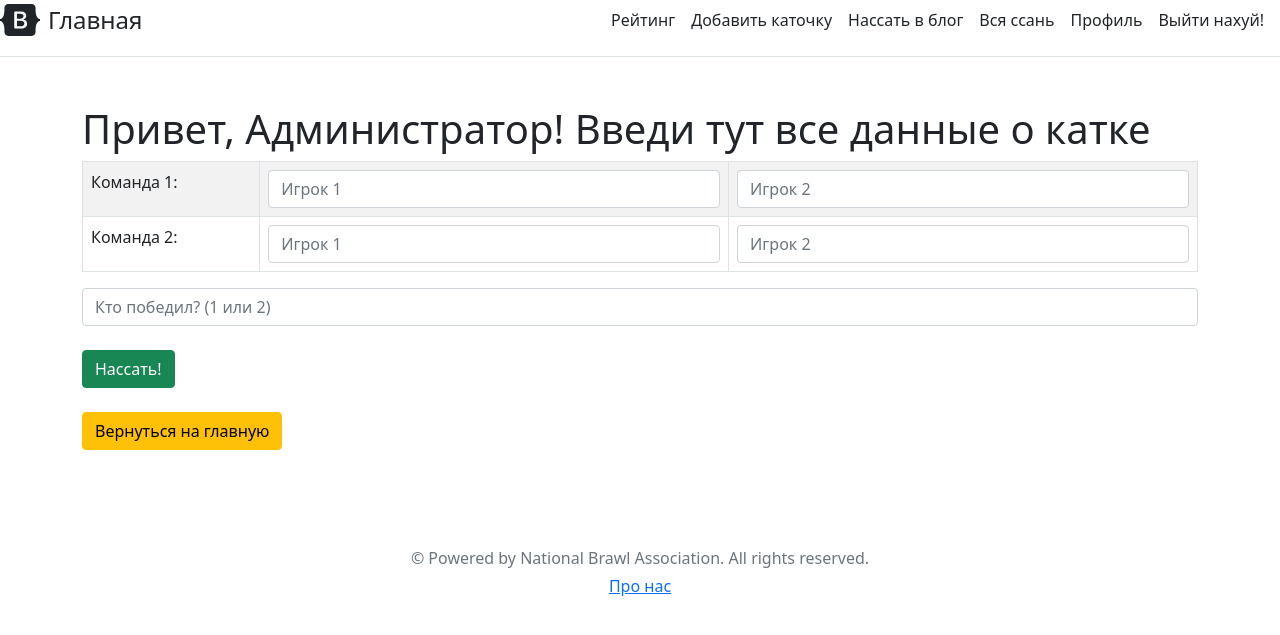
After one commit to AntonGorokhov/BrawlBook, a Flask app: page /commit_round in a window 1280 px wide. The commit adds this page. Shown: the top 635 px of the page. Run offline with Flask 2, Linux system fonts and the light colour scheme; a user stored in the database is signed in.

Commit message:
added games

```diff
--- a/website/__init__.py
+++ b/website/__init__.py
@@ -22,11 +22,13 @@ def create_app():
     from .auth import auth
     from .posts import posts
     from .usermanager import usermanager
+    from .roundmanager import roundmanager
 
     app.register_blueprint(views, url_prefix='/')
     app.register_blueprint(auth, url_prefix='/')
     app.register_blueprint(posts, url_prefix='/')
     app.register_blueprint(usermanager, url_prefix='/')
+    app.register_blueprint(roundmanager, url_prefix='/')
 
     from .models import User
 
--- /dev/null
+++ b/website/roundmanager.py
@@ -0,0 +1,53 @@
+from flask import Blueprint, render_template, request, redirect, flash, url_for
+from werkzeug.security import generate_password_hash, check_password_hash
+from . import db
+from .models import User, Post, Rating_history
+from flask_login import login_user, logout_user, login_required, current_user
+
+
+roundmanager = Blueprint('roundmanager', __name__)
+
+xmode = ['Админ++', 'Админ', 'Модератор', 'Простой смертный']
+
+
+@roundmanager.route('/commit_round', methods=['GET', 'POST'])
+@login_required
+def add_round():
+    if current_user.mode > 1:
+        flash("У тебя не достаточно доступа для добавления каточек :(", category='error')
+        return redirect('/')
+    if request.method == 'POST':
+        p11 = request.form['p11']
+        p12 = request.form['p12']
+        p21 = request.form['p21']
+        p22 = request.form['p22']
+
+        if p11 == p12 or p11 == p21 or p11 == p22 or p12 == p21 or p12 == p22 or p21 == p22:
+            flash("Конченый ты мудозвон! Имена не могут совпадать!", category='error')
+        else:
+            user11 = User.query.filter_by(name=p11).first()
+            user12 = User.query.filter_by(name=p12).first()
+            user21 = User.query.filter_by(name=p21).first()
+            user22 = User.query.filter_by(name=p22).first()
+            if not user11 or not user22 or not user21 or not user22:
+                flash("Блять, ты еблан! Какого-то аккаунта из указанных нет!", category='error')
+            else:
+                Ra = (user11.rating * user12.rating) ** (0.5)
+                Rb = (user21.rating * user22.rating) ** (0.5)
+                Ea = 1.0 / (1 + 10 ** ((Rb - Ra) / 400.0))
+                Eb = 1.0 / (1 + 10 ** ((Ra - Rb) / 400.0))
+                win = float(request.form['win'])
+                Sa = 1.0
+                Sb = 0.0
+                if win == 0.0:
+                    sa = 0.0
+                    sb = 1.0
+                Da = Sa - Ea
+                Db = Sb - Eb
+                user11.commit_rating_change(Da)
+                user12.commit_rating_change(Da)
+                user21.commit_rating_change(Db)
+                user22.commit_rating_change(Db)
+                return redirect(url_for('usermanager.show_all_users'))
+
+    return render_template('create_round.html', user=current_user)
--- /dev/null
+++ b/website/templates/create_round.html
@@ -0,0 +1,47 @@
+{% extends 'base.html' %}
+
+{% block title %}
+Создайте свой пост
+{% endblock %}
+
+
+{% block body %}
+<div class="container mt-5">
+    <h1>Привет, Администратор! Введи тут все данные о катке </h1>
+
+    <form method="post">
+        <table class="table table-striped table-bordered">
+        <tbody>
+        <tr>
+        <td class="dark">
+                Команда 1:
+        </td>
+            <td class="dark">
+                <input type="name" name="p11" id="p11" class="form-control" placeholder="Игрок 1">
+            </td>
+            <td class="dark">
+                <input type="name" name="p12" id="p12" class="form-control" placeholder="Игрок 2">
+            </td>
+        </tr>
+
+        <td class="dark">
+                Команда 2:
+        </td>
+            <td class="dark">
+                <input type="name" name="p21" id="p21" class="form-control" placeholder="Игрок 1">
+            </td>
+            <td class="dark">
+                <input type="name" name="p22" id="p22" class="form-control" placeholder="Игрок 2">
+            </td>
+        </tr>
+
+        </tbody>
+        </table>
+        <input type="number" name="win" id="win" class="form-control" min="1" max = "2" placeholder="Кто победил? (1 или 2)"><br>
+        <input type="submit" class="btn btn-success" value="Нассать!"><br>
+        <br>
+        <a href="/" class="btn btn-warning">Вернуться на главную</a><br>
+    </form>
+
+</div>
+{% endblock %}
```
Also changed, not shown: website/models.py (+17 -0 lines), website/templates/all_users.html (+6 -2 lines), website/templates/profile.html (+4 -3 lines), website/database.db.
